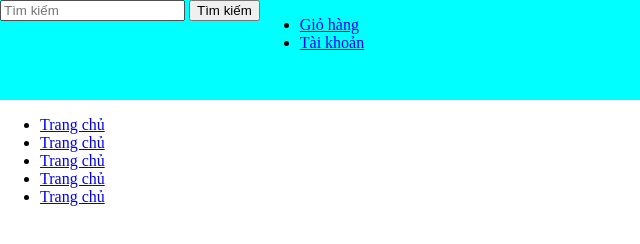
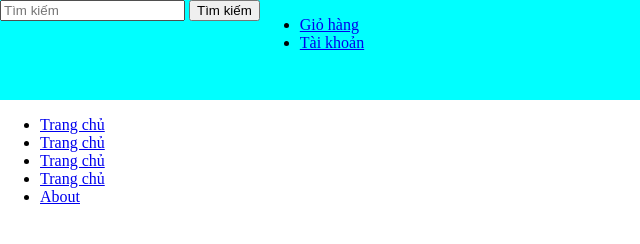
Before and after one commit to baopgph48888/da1_wd19305_nhom5, a plain HTML site: page index.html in a window 1280 px wide. Shown: the full height of the page, 0-640 px from the left. Drawn offline with Linux system fonts and the light colour scheme.

Commit message:
update index

```diff
--- a/index.html
+++ b/index.html
@@ -29,7 +29,7 @@
                 <li><a href="#">Trang chủ</a></li>
                 <li><a href="#">Trang chủ</a></li>
                 <li><a href="#">Trang chủ</a></li>
-                <li><a href="#">Trang chủ</a></li>
+                <li><a href="#">About</a></li>
             </ul>
         </div>
     </nav>
```
